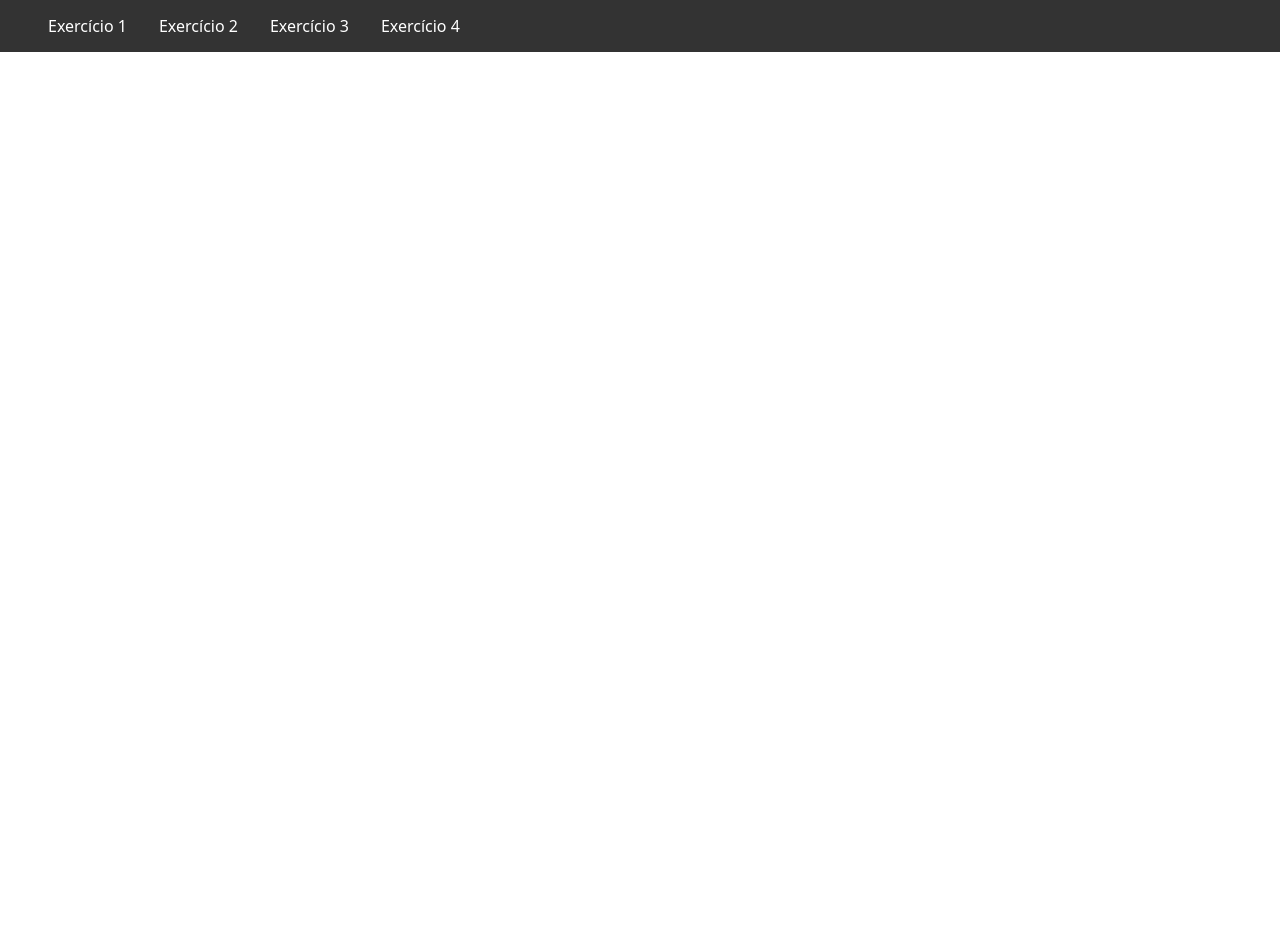
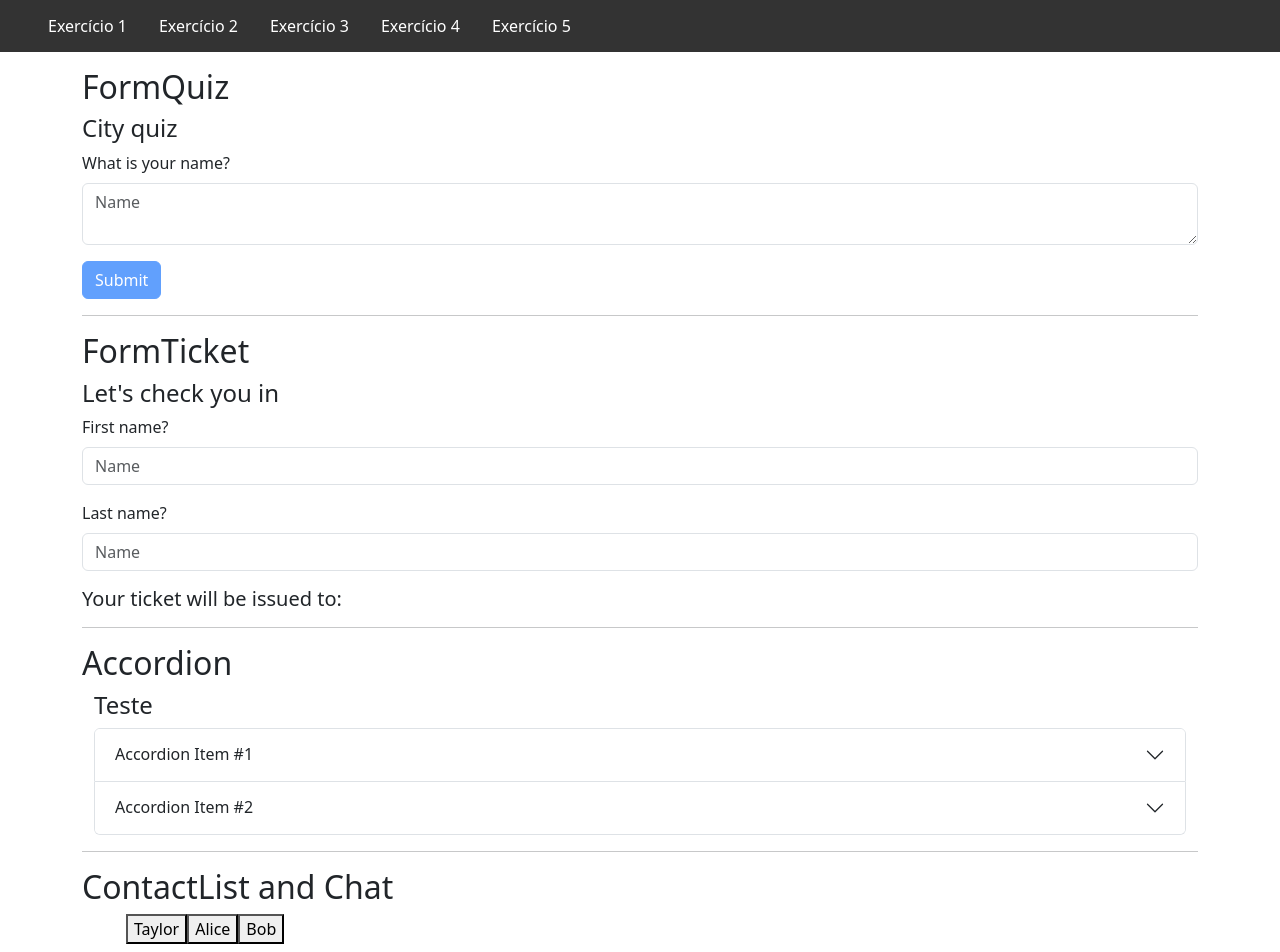
Before and after one commit to DaviRicard0/Laboratorio-ReactJs, a React (Create React App) app: page /exercicio-5 in a window 1280 px wide. Shown: the top 952 px of the page. Before the commit the page ends 800 px from the top, so only its background shows below. Built offline with nearby package versions, Linux system fonts and the light colour scheme.

Commit message:
feat(atividade-5)

```diff
--- /dev/null
+++ b/src/pages/activity-5.js
@@ -0,0 +1,140 @@
+import { useState } from "react";
+import { Accordion, Button, Container, Form } from "react-bootstrap";
+
+export default function Activity5(){
+    return (
+        <Container>
+            <h2>FormQuiz</h2>
+            <FormQuiz/>
+            <hr/>
+            <h2>FormTicket</h2>
+            <FormTicket/>
+            <hr/>
+            <h2>Accordion</h2>
+            <AccordionCustom/>
+            <hr/>
+            <h2>ContactList and Chat</h2>
+            <Mensseger/>
+        </Container>
+    )
+}
+
+function FormQuiz(){
+    const [name,setName] = useState("");
+
+    return (
+        <Form>
+            <h4>City quiz</h4>
+            <Form.Group className="mb-3" controlId="formBasicName">
+                <Form.Label>What is your name?</Form.Label>
+                <Form.Control as={'textarea'} type="textarea" value={name} onChange={x => setName(x.target.value)} placeholder="Name" />
+            </Form.Group>
+            <Button variant="primary" type="submit" disabled={name !== "" ? "" : "disabled"}>
+                Submit
+            </Button>
+        </Form>
+    )
+}
+
+function FormTicket(){
+    const [firstName,setFirstName] = useState("");
+    const [lastName,setLastName] = useState("");
+
+    return (
+        <Form>
+            <h4>Let's check you in</h4>
+            <Form.Group className="mb-3" controlId="formBasicFirst">
+                <Form.Label>First name?</Form.Label>
+                <Form.Control type="text" value={firstName} onChange={x => setFirstName(x.target.value)} placeholder="Name" />
+            </Form.Group>
+            <Form.Group className="mb-3" controlId="formBasicLast">
+                <Form.Label>Last name?</Form.Label>
+                <Form.Control type="text" value={lastName} onChange={x => setLastName(x.target.value)} placeholder="Name" />
+            </Form.Group>
+            <h5>Your ticket will be issued to: {firstName} {lastName}</h5>
+        </Form>
+    )
+}
+
+function AccordionCustom(){
+    return (
+        <Container>
+            <h4>Teste</h4>
+            <Accordion>
+                <Accordion.Item eventKey="0">
+                    <Accordion.Header>Accordion Item #1</Accordion.Header>
+                    <Accordion.Body>
+                    Lorem ipsum dolor sit amet, consectetur adipiscing elit, sed do
+                    eiusmod tempor incididunt ut labore et dolore magna aliqua. Ut enim ad
+                    minim veniam, quis nostrud exercitation ullamco laboris nisi ut
+                    aliquip ex ea commodo consequat. Duis aute irure dolor in
+                    reprehenderit in voluptate velit esse cillum dolore eu fugiat nulla
+                    pariatur. Excepteur sint occaecat cupidatat non proident, sunt in
+                    culpa qui officia deserunt mollit anim id est laborum.
+                    </Accordion.Body>
+                </Accordion.Item>
+                <Accordion.Item eventKey="1">
+                    <Accordion.Header>Accordion Item #2</Accordion.Header>
+                    <Accordion.Body>
+                    Lorem ipsum dolor sit amet, consectetur adipiscing elit, sed do
+                    eiusmod tempor incididunt ut labore et dolore magna aliqua. Ut enim ad
+                    minim veniam, quis nostrud exercitation ullamco laboris nisi ut
+                    aliquip ex ea commodo consequat. Duis aute irure dolor in
+                    reprehenderit in voluptate velit esse cillum dolore eu fugiat nulla
+                    pariatur. Excepteur sint occaecat cupidatat non proident, sunt in
+                    culpa qui officia deserunt mollit anim id est laborum.
+                    </Accordion.Body>
+                </Accordion.Item>
+                </Accordion>
+        </Container>
+    )
+}
+
+function Mensseger(){
+    const [to,setTo] = useState(contacts[0]);
+
+    return (
+        <Container>
+            <ContactList
+                contacts={contacts}
+                selectedContact={to}
+                onSelect={contact => setTo(contact)}
+            />
+            <Chat contact={to}/>
+        </Container>
+    )
+}
+
+function ContactList({selectedContact,contacts,onSelect}){
+    return (
+        <section className="contact-list">
+            <ul>
+                {contacts.map(contact =>
+                    <li key={contact.email}>
+                        <button onClick={()=>onSelect(contact)}>
+                            {contact.name}
+                        </button>
+                    </li>
+                )}
+            </ul>
+        </section>
+    )
+}
+
+function Chat({contact}){
+    const [text,setText] = useState('');
+
+    return (
+        <section className="chat">
+            <textarea value={text} onChange={e => setText(e.target.value)}/>
+            <br></br>
+            <button>Send to {contact.email}</button>
+        </section>
+    )
+}
+
+const contacts = [
+    {name:'Taylor',email:'taylor@mail.com'},
+    {name:'Alice',email:'alice@mail.com'},
+    {name:'Bob',email:'bob@mail.com'}
+];
--- a/src/routes/index.js
+++ b/src/routes/index.js
@@ -4,6 +4,7 @@ import SignDateCurrent from '../pages/sign-dateCurrent';
 import CounterPeople from '../pages/counterPeople';
 import Activity3 from '../pages/activity-3';
 import Activity4 from '../pages/activity-4';
+import Activity5 from '../pages/activity-5';
 
 export default function AppRoutes(){
     return (
@@ -15,6 +16,7 @@ export default function AppRoutes(){
                         <li><Link to='/exercicio-2'>Exercício 2</Link></li>
                         <li><Link to='/exercicio-3'>Exercício 3</Link></li>
                         <li><Link to='/exercicio-4'>Exercício 4</Link></li>
+                        <li><Link to='/exercicio-5'>Exercício 5</Link></li>
                     </ul>
                 </nav>
                 <Routes>
@@ -23,6 +25,7 @@ export default function AppRoutes(){
                     <Route path='/exercicio-2' element={<CounterPeople/>} />
                     <Route path='/exercicio-3' element={<Activity3/>} />
                     <Route path='/exercicio-4' element={<Activity4/>} />
+                    <Route path='/exercicio-5' element={<Activity5/>} />
                 </Routes>
             </>
         </BrowserRouter>
```
